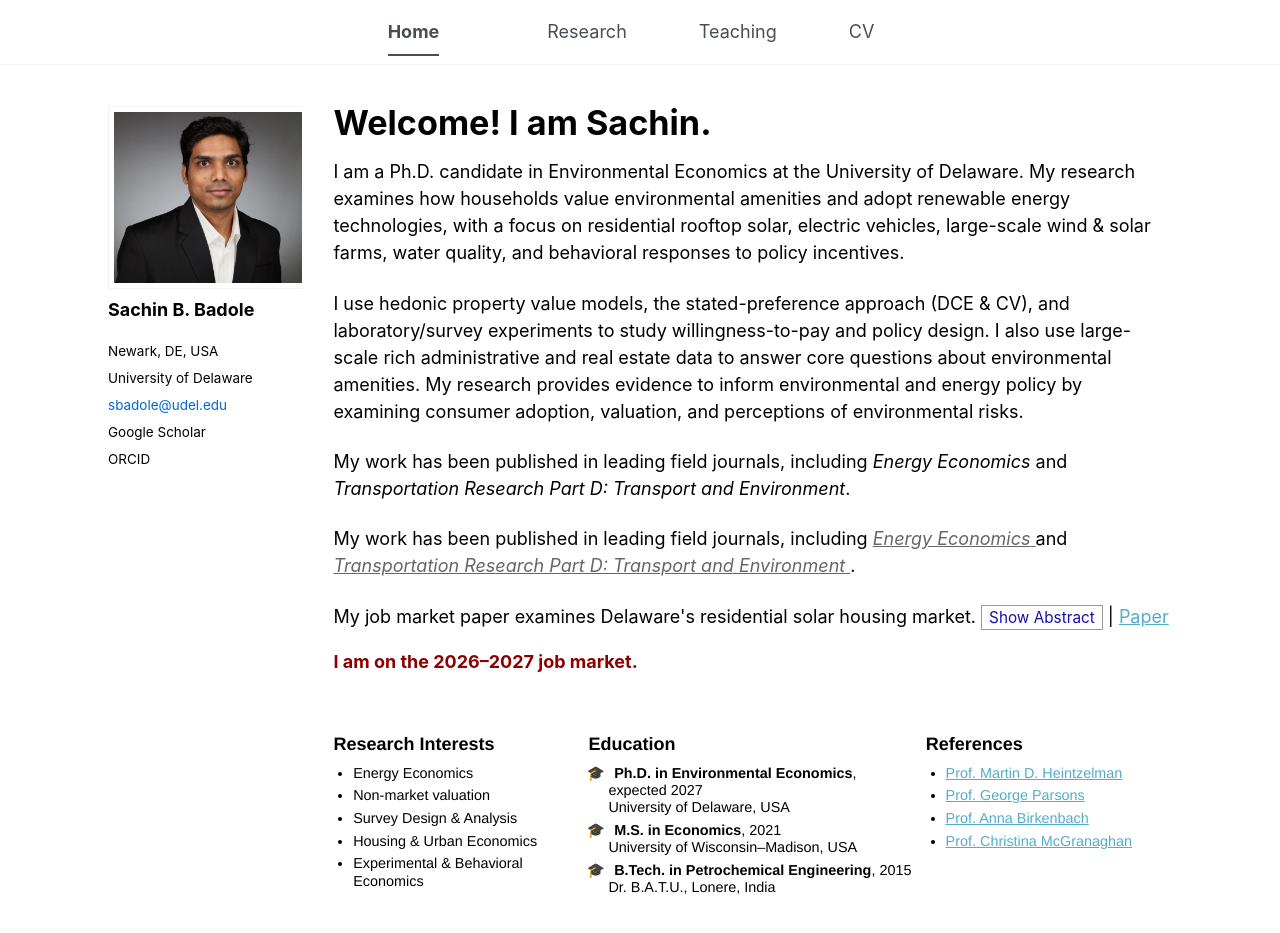
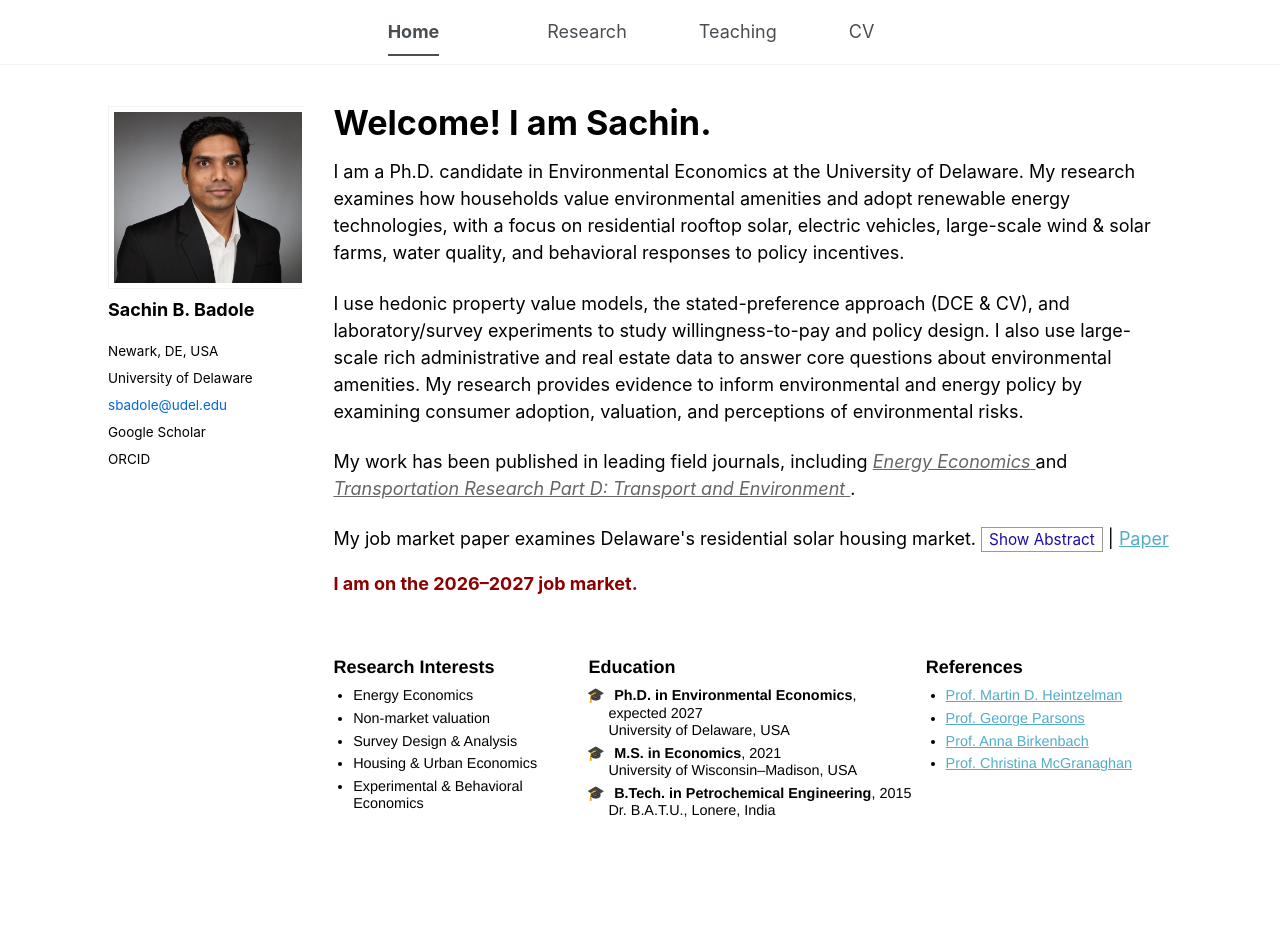
Before and after one commit to sachin-b-badole/sachin-b-badole.github.io, a Jekyll site: the page built from _pages/about.md, in a window 1280 px wide and 1100 px high. Shown: the top 933 px of the window. Built offline with Jekyll 4.4.1, drawn with Linux system fonts in a browser that asks for light colours.

Commit message:
Update about.md

```diff
--- a/_pages/about.md
+++ b/_pages/about.md
@@ -13,9 +13,6 @@ I am a Ph.D. candidate in Environmental Economics at the University of Delaware.
 
 I use hedonic property value models, the stated-preference approach (DCE & CV), and laboratory/survey experiments to study willingness-to-pay and policy design. I also use large-scale rich administrative and real estate data to answer core questions about environmental amenities. My research provides evidence to inform environmental and energy policy by examining consumer adoption, valuation, and perceptions of environmental risks.
 
-My work has been published in leading field journals, including *Energy Economics* and *Transportation Research Part D: Transport and Environment*.
-
-
 My work has been published in leading field journals, including
 <a href="https://www.sciencedirect.com/journal/energy-economics"
    target="_blank"
@@ -28,7 +25,6 @@ and
    class="journal-link">
    <em>Transportation Research Part D: Transport and Environment</em>
 </a>.
-
 
 
 <p class="jmp-line">
```
